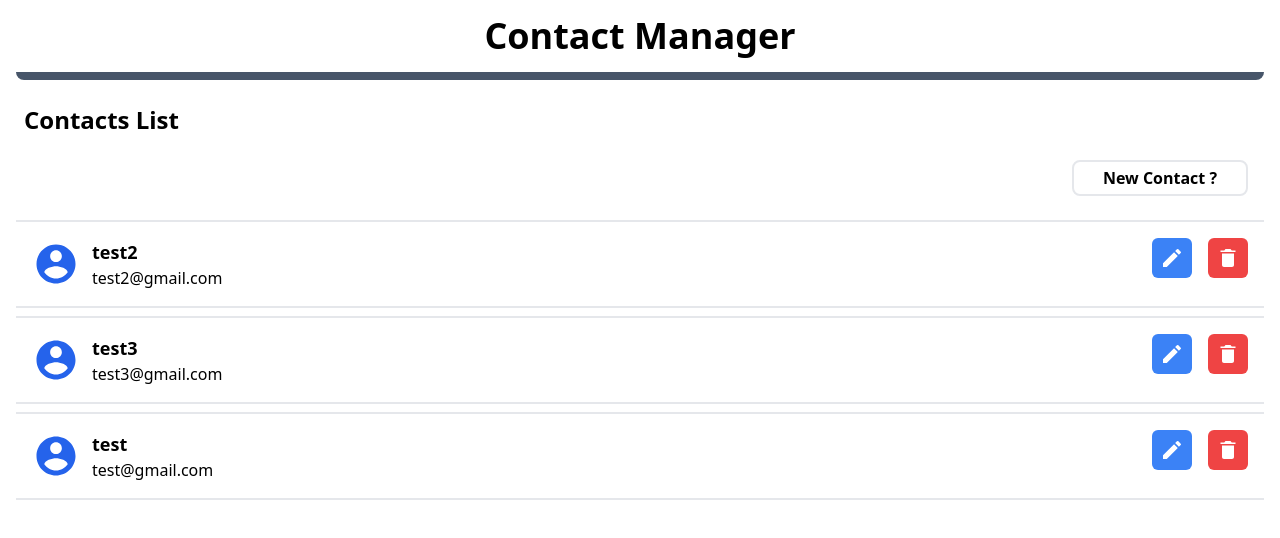
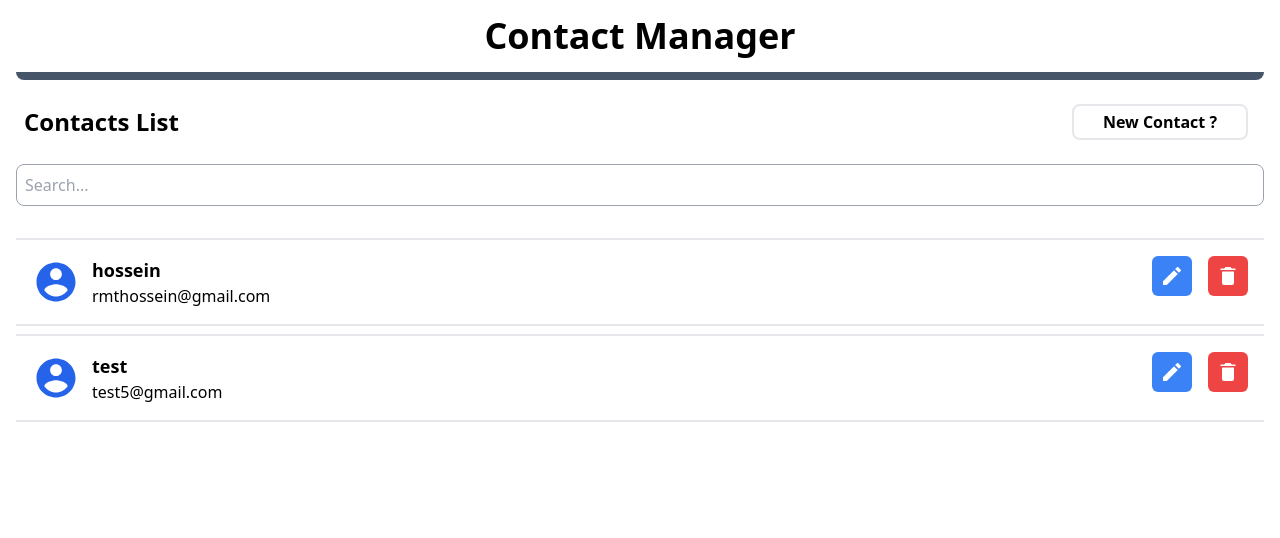
Before and after one commit to hosseinrmt/contact-app, a React (Create React App) app: page / in a window 1280 px wide. Shown: the top 538 px of the page. Built offline with nearby package versions, Linux system fonts and the light colour scheme; data requests are answered from the project's data file.

Commit message:
deploy to netlify

```diff
--- a/db.json
+++ b/db.json
@@ -1,19 +1,14 @@
 {
   "contacts": [
     {
-      "name": "test2",
-      "email": "test2@gmail.com",
-      "id": 1660757885541
-    },
-    {
-      "name": "test3",
-      "email": "test3@gmail.com",
-      "id": 1660758809122
+      "name": "hossein",
+      "email": "rmthossein@gmail.com",
+      "id": 1660764637677
     },
     {
       "name": "test",
-      "email": "test@gmail.com",
-      "id": 1660762287734
+      "email": "test5@gmail.com",
+      "id": 1660764645069
     }
   ]
 }
--- a/src/components/ContactList.js
+++ b/src/components/ContactList.js
@@ -5,10 +5,15 @@ import { useEffect, useState } from "react";
 import deleteContact from "../service/deleteContactService";
 
 const ContactList = () => {
+  const [allcontacts, setAllContacts] = useState([]);
   const [contacts, setContacts] = useState([]);
+  const [searchTerm, setSearchTerm] = useState("");
 
   useEffect(() => {
-    getContacts().then((res) => setContacts(res.data));
+    getContacts().then((res) => {
+      setContacts(res.data);
+      setAllContacts(res.data);
+    });
   }, []);
 
   const deleteContactHandler = (id) => {
@@ -16,13 +21,42 @@ const ContactList = () => {
     setContacts(contacts.filter((contact) => contact.id !== id));
   };
 
+  const changeHandler = (e) => {
+    setSearchTerm(e.target.value);
+    const searchValue = e.target.value.toLowerCase();
+
+    if (searchValue !== "") {
+      const filteredContacts = allcontacts.filter((contact) => {
+        return Object.values(contact)
+          .join(" ")
+          .toLocaleLowerCase()
+          .includes(searchValue);
+      });
+      setContacts(filteredContacts);
+    } else {
+      setContacts(allcontacts);
+    }
+  };
+
   return (
     <div className="contact-list">
-      <h2>Contacts List</h2>
+      <div className="flex flex-col items-center md:flex-row md:justify-between">
+        <h2>Contacts List</h2>
 
-      <Link to="/add-contact">
-        <button className="addNewBtn">New Contact ?</button>
-      </Link>
+        <Link to="/add-contact">
+          <button className="addNewBtn">New Contact ?</button>
+        </Link>
+      </div>
+
+      <div>
+        <input
+          className="flex w-full"
+          value={searchTerm}
+          onChange={changeHandler}
+          type="text"
+          placeholder="Search..."
+        />
+      </div>
 
       {contacts ? (
         contacts.map((contact) => {
--- a/src/index.css
+++ b/src/index.css
@@ -80,7 +80,7 @@
   }
 
   .addNewBtn {
-    @apply border-2 md:w-44 font-semibold p-1 rounded-lg mb-4 mr-4 float-right;
+    @apply border-2 md:w-44 font-semibold p-1 rounded-lg mb-4 mr-4;
   }
 
   h2 {
```
Also changed, not shown: 2 other files (tests, documents, lock files or other folders).
